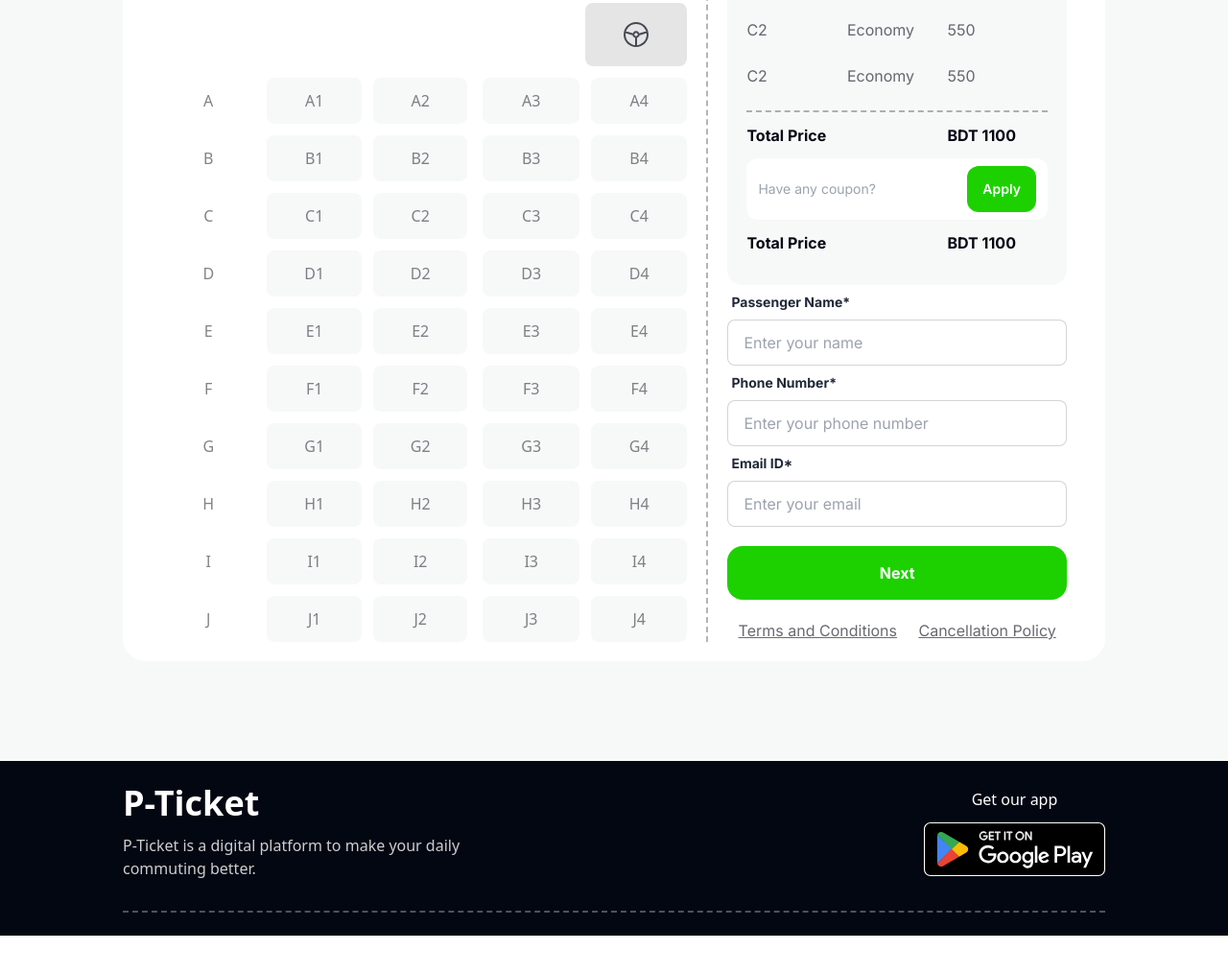
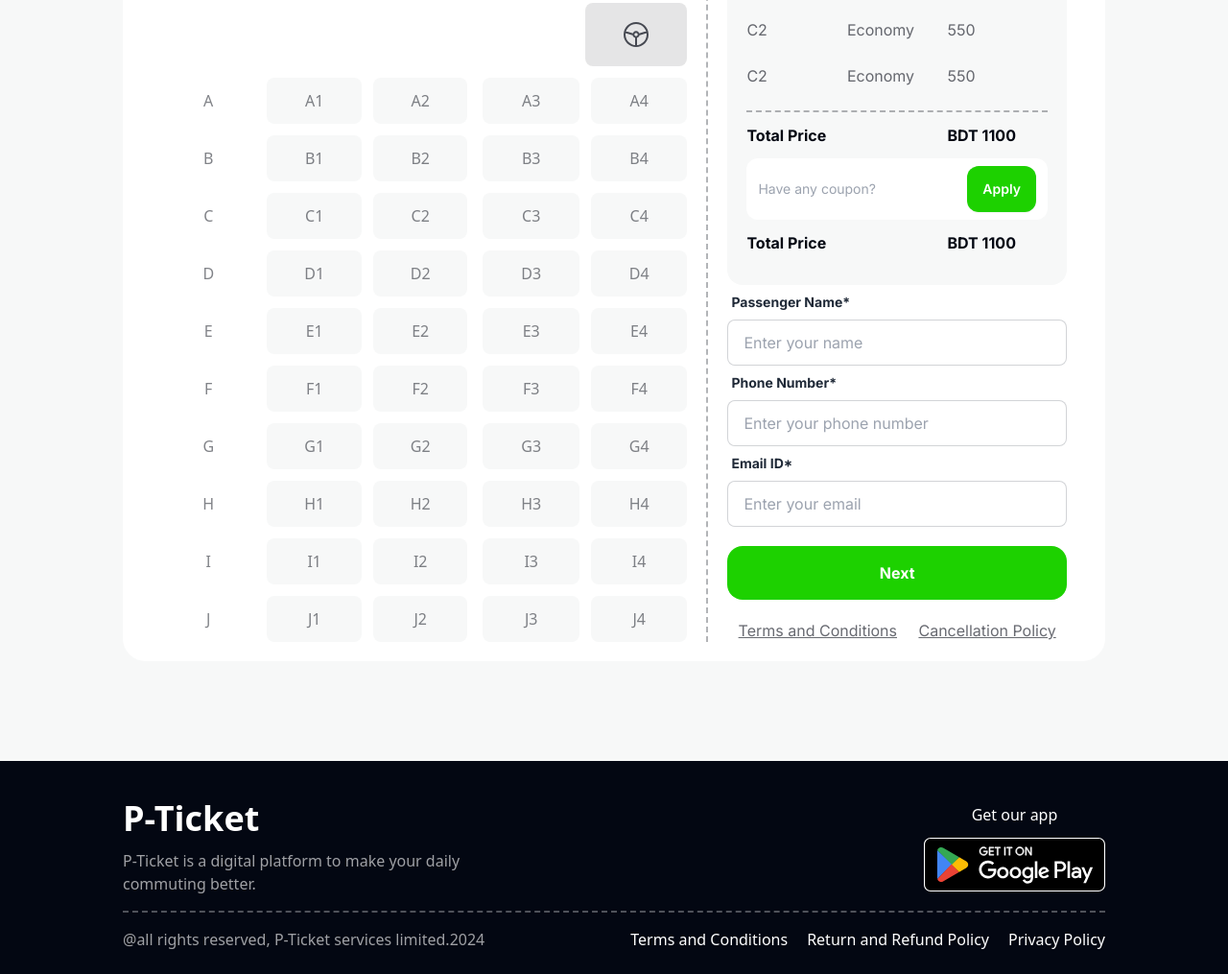
Before and after one commit to sydsym/smart-ticketing, a plain HTML site: page index.html in a window 1280 px wide. Shown: the part 2135-3150 px from the top of the page at 96% size. Before the commit the page ends 3110 px from the top, so only its background shows below. Drawn offline with nearby package versions, Linux system fonts and the light colour scheme.

Commit message:
finished with design

```diff
--- a/index.html
+++ b/index.html
@@ -454,10 +454,12 @@
     <footer
       class="px-10 md:px-20 lg:px-32 py-2 md:py-4 lg:py-6 mt-20 bg-[#030712] text-white"
     >
-      <div class="flex justify-between items-center">
+      <div
+        class="flex justify-between items-center border-b-2 border-dashed border-b-[#FFFFFF4D] py-4 mb-4"
+      >
         <div class="space-y-3">
           <h2 class="font-bold text-4xl">P-Ticket</h2>
-          <p class="opacity-80 max-w-[370px]">
+          <p class="text-[#ffffff9e] max-w-[370px]">
             P-Ticket is a digital platform to make your daily commuting better.
           </p>
         </div>
@@ -466,9 +468,16 @@
           <img src="images/icons/google-play.svg" alt="" />
         </div>
       </div>
-      <div
-        class="flex justify-between border-b-2 border-dashed border-b-[#FFFFFF4D] py-4"
-      >
+      <div class="flex justify-between">
+        <div class="text-[#ffffff9e]">
+          @all rights reserved, P-Ticket services limited.2024
+        </div>
+        <div class="space-x-5">
+          <a href="#">Terms and Conditions</a
+          ><a href="#">Return and Refund Policy</a
+          ><a href="#">Privacy Policy</a>
+        </div>
+      </div>
     </footer>
   </body>
 </html>
```
